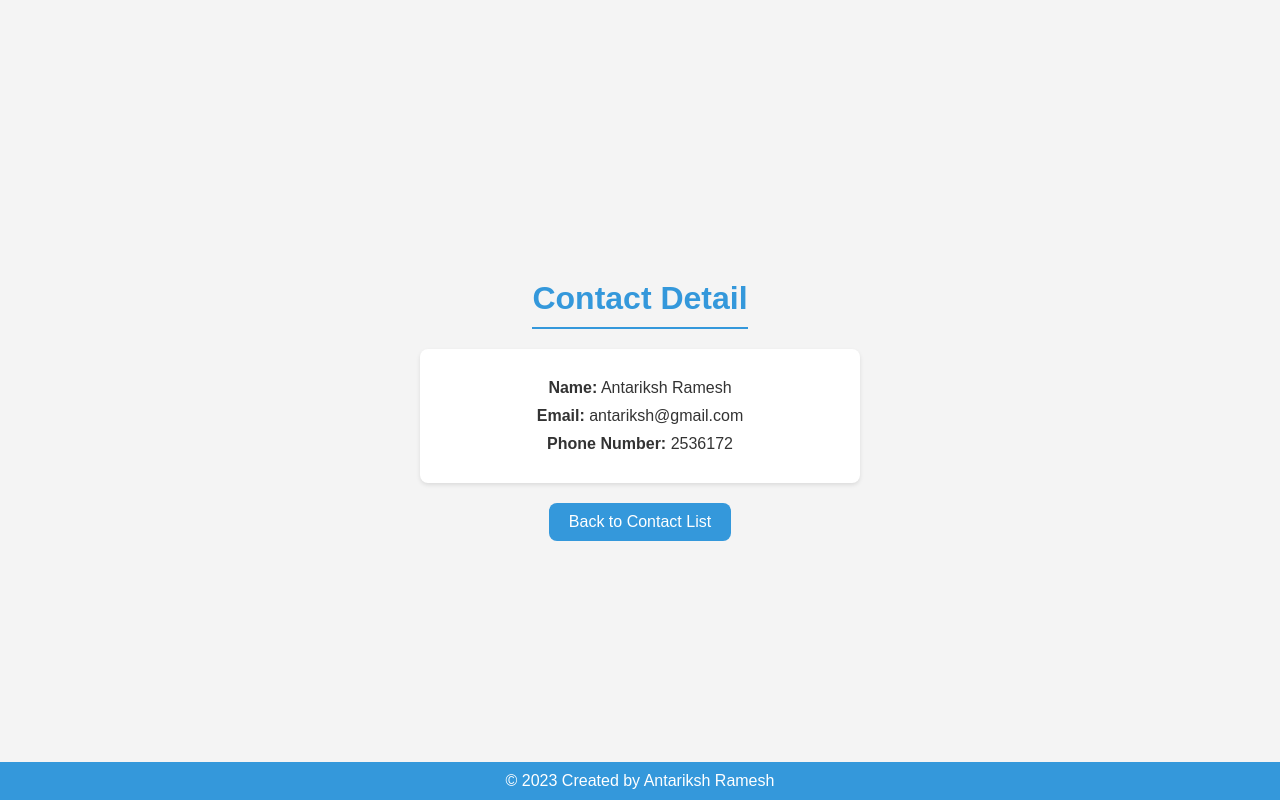
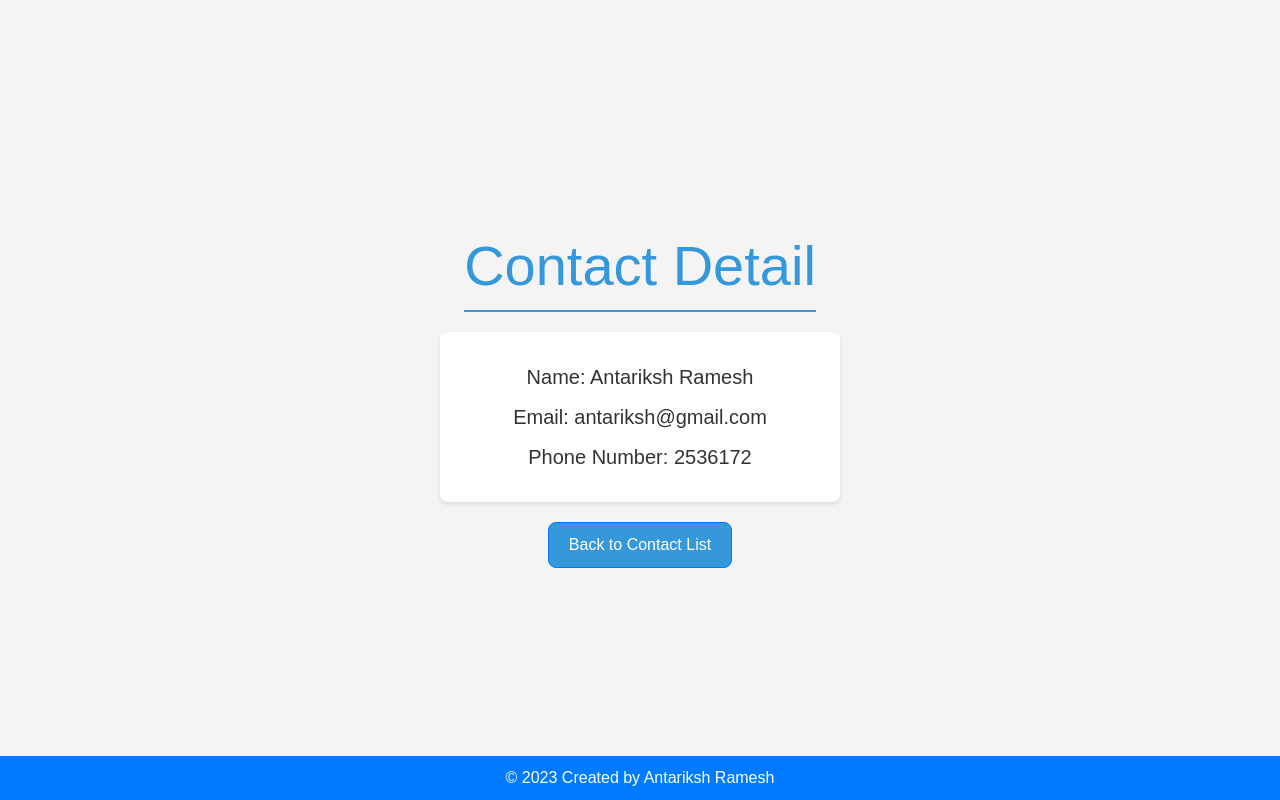
Before and after one commit to Antariksh-Ramesh/Antariksh_Ramesh, a Django app: page /contacts/12/detail/ in a window 1280 px wide. Run offline with Django 5.2, Linux system fonts and the light colour scheme; data comes from the database, SQL or seed files in the repository; some libraries are stand-ins or nearby versions.

Commit message:
contact detail

```diff
--- a/Contact_details/Templates/Contact_details/contact_detail.html
+++ b/Contact_details/Templates/Contact_details/contact_detail.html
@@ -2,7 +2,10 @@
 <html lang="en">
 <head>
     <meta charset="UTF-8">
+    <meta name="viewport" content="width=device-width, initial-scale=1">
     <title>Contact Detail</title>
+    <!-- Add Bootstrap CDN link -->
+    <link rel="stylesheet" href="https://stackpath.bootstrapcdn.com/bootstrap/4.3.1/css/bootstrap.min.css">
     <style>
         body {
             font-family: Arial, sans-serif;
@@ -49,6 +52,7 @@
 
         .back-link:hover {
             background-color: #2980b9;
+            text-decoration: none;
         }
 
         footer {
@@ -63,18 +67,23 @@
     </style>
 </head>
 <body>
-    <h1>Contact Detail</h1>
+    <h1 class="display-4">Contact Detail</h1>
 
     <div class="contact-info">
-        <p><strong>Name:</strong> {{ contact.first_name }} {{ contact.last_name }}</p>
-        <p><strong>Email:</strong> {{ contact.email }}</p>
-        <p><strong>Phone Number:</strong> {{ contact.phone_number }}</p>
+        <p class="lead"><strong>Name:</strong> {{ contact.first_name }} {{ contact.last_name }}</p>
+        <p class="lead"><strong>Email:</strong> {{ contact.email }}</p>
+        <p class="lead"><strong>Phone Number:</strong> {{ contact.phone_number }}</p>
     </div>
 
-    <a href="{% url 'contact_list' %}" class="back-link">Back to Contact List</a>
+    <a href="{% url 'contact_list' %}" class="btn btn-primary back-link">Back to Contact List</a>
+
+    <!-- Add Bootstrap JS and Popper.js CDN links -->
+    <script src="https://code.jquery.com/jquery-3.3.1.slim.min.js"></script>
+    <script src="https://cdnjs.cloudflare.com/ajax/libs/popper.js/1.14.7/umd/popper.min.js"></script>
+    <script src="https://stackpath.bootstrapcdn.com/bootstrap/4.3.1/js/bootstrap.min.js"></script>
 
     <!-- Footer -->
-    <footer>
+    <footer class="bg-primary text-white">
         &copy; 2023 Created by Antariksh Ramesh
     </footer>
 </body>
```
